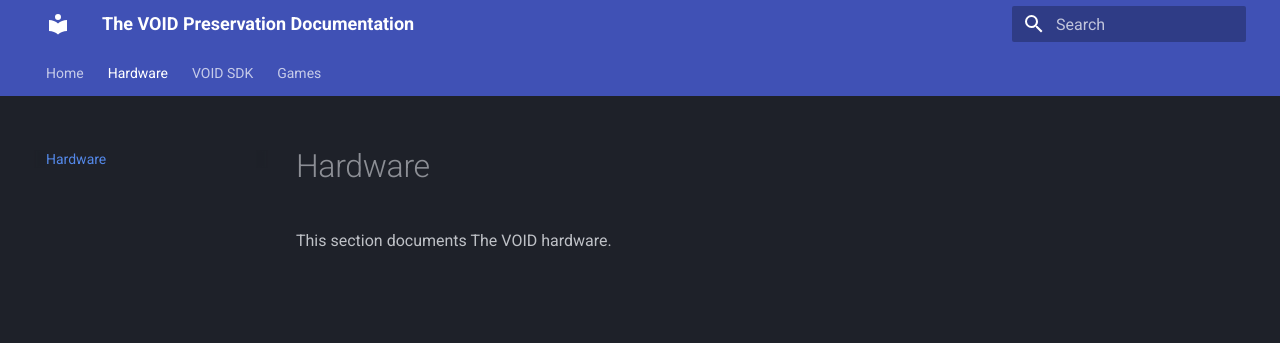
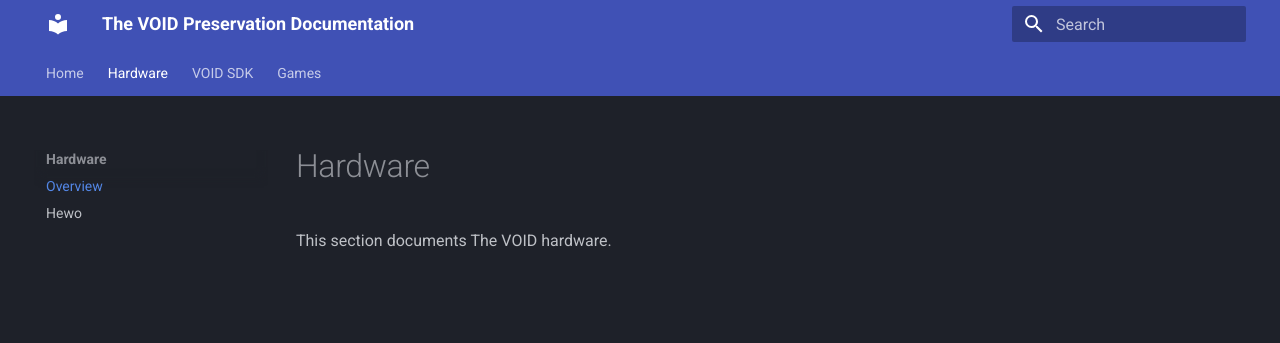
Before and after one commit to TheVOIDPreservation/Docs, an MkDocs documentation site: the page built from docs/hardware/index.md, in a window 1280 px wide. Shown: the top 343 px of the page. Built offline with MkDocs 1.6.1 and Material for MkDocs 9.7.7, drawn with Linux system fonts in a browser that asks for light colours.

Commit message:
Update mkdocs.yml

```diff
--- a/mkdocs.yml
+++ b/mkdocs.yml
@@ -34,6 +34,8 @@ plugins:
 
 nav:
   - Home: index.md
-  - Hardware: hardware/index.md
+  - Hardware:
+      - Overview: hardware/index.md
+      - Hewo: hardware/hewo.md
   - VOID SDK: void-sdk/index.md
   - Games: games/index.md
```
